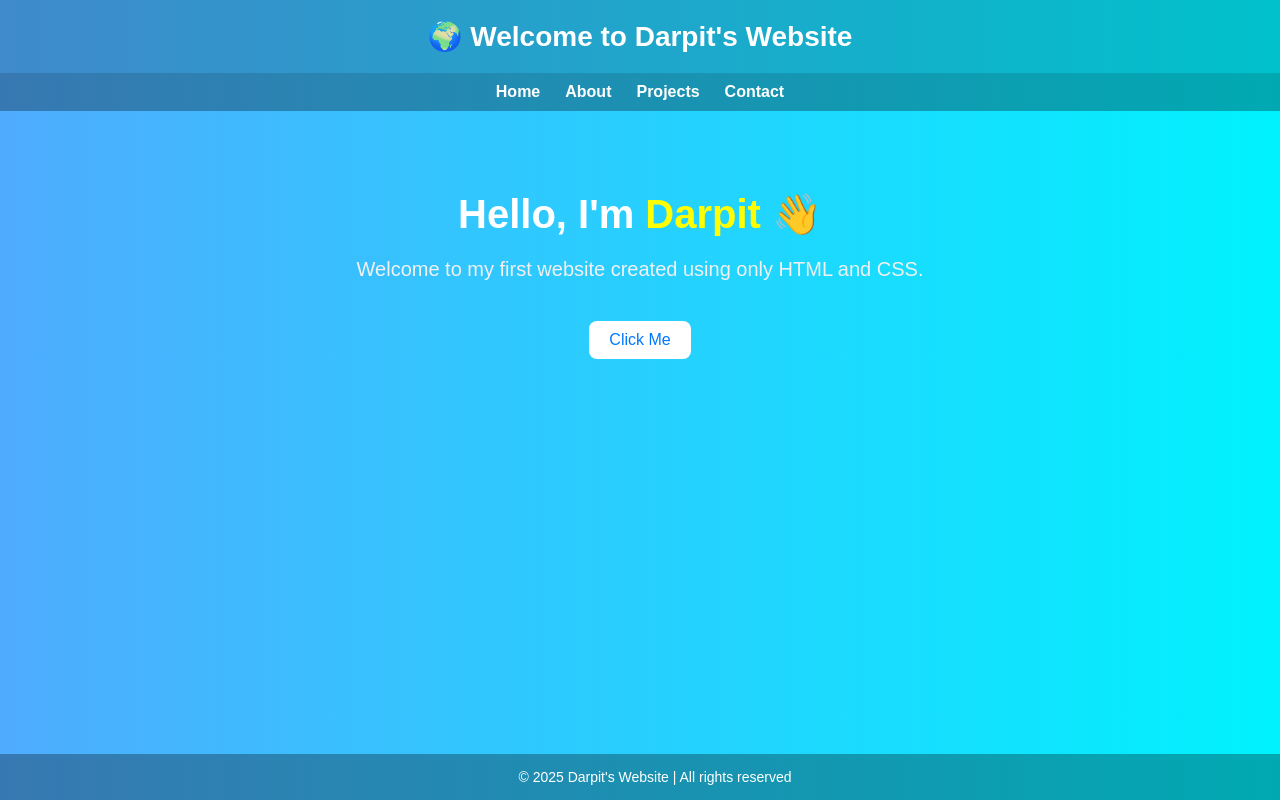
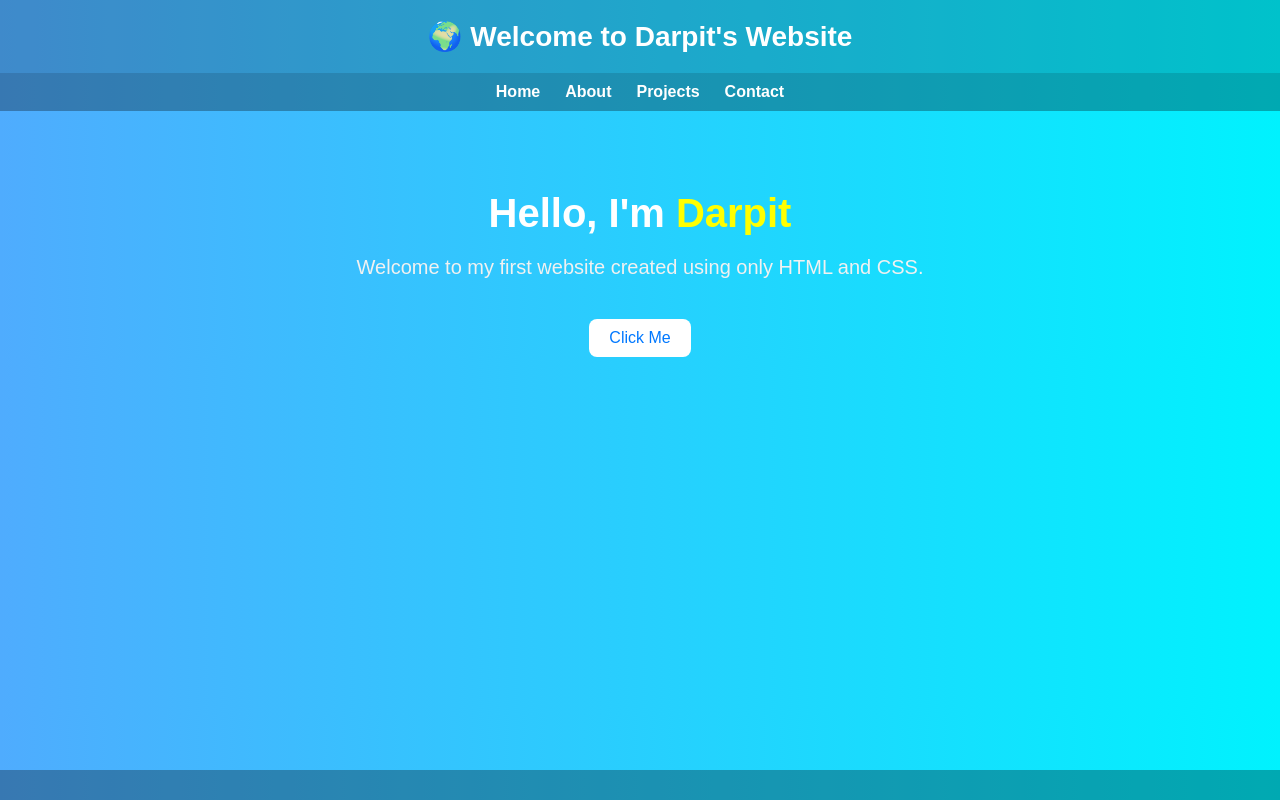
Before and after one commit to darpit-savani-911/My-First-Website, a plain HTML site: page index.html in a window 1280 px wide. Drawn offline with Linux system fonts and the light colour scheme.

Commit message:
Update index.html

```diff
--- a/index.html
+++ b/index.html
@@ -99,13 +99,14 @@
   </nav>
 
   <div class="content">
-    <h1>Hello, I'm <span style="color: yellow;">Darpit</span> 👋</h1>
+    <h1>Hello, I'm <span style="color: yellow;">Darpit</span> </h1>
     <p>Welcome to my first website created using only HTML and CSS.</p>
-    <button onclick="alert('Thanks for visiting my website! 😊')">Click Me</button>
+    <button onclick="alert('Thanks for visiting my website! ')">Click Me</button>
   </div>
 
   <footer>
-    © 2025 Darpit's Website | All rights reserved
+
   </footer>
 </body>
+
 </html>
```
